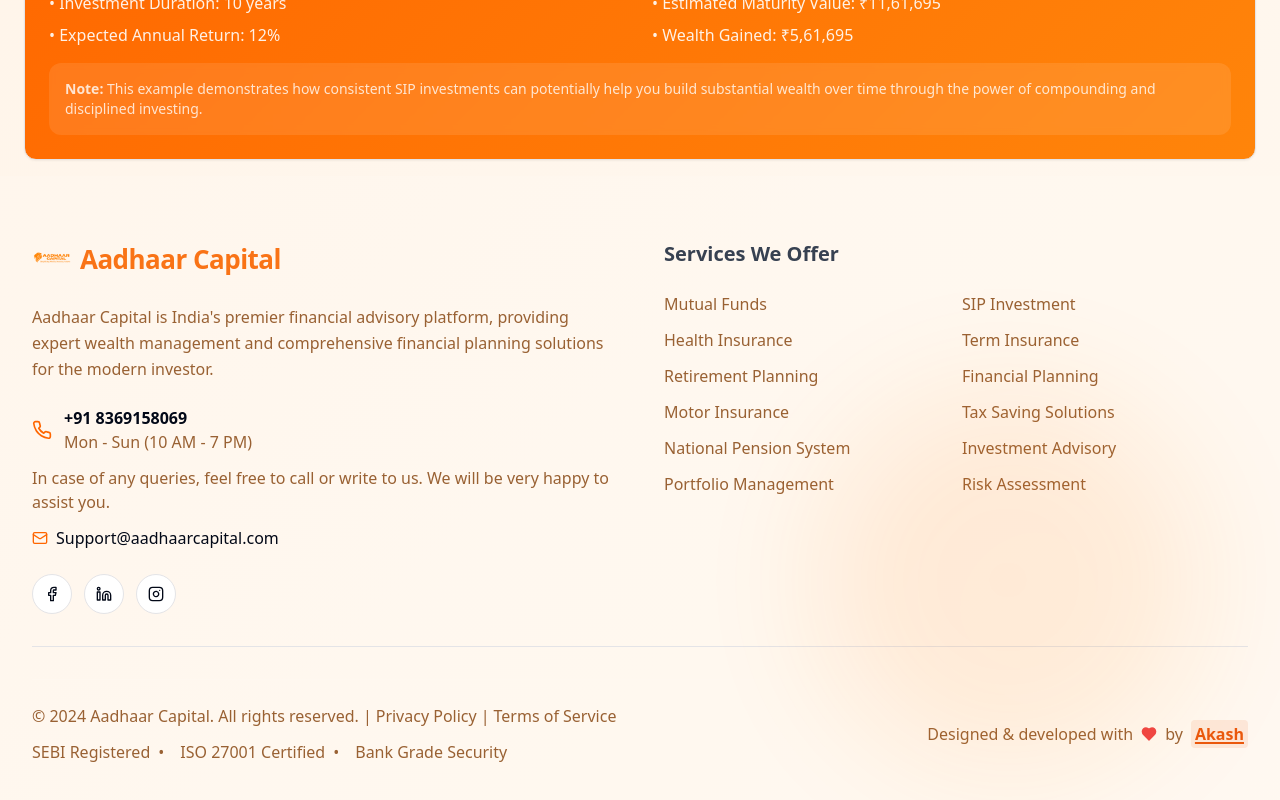
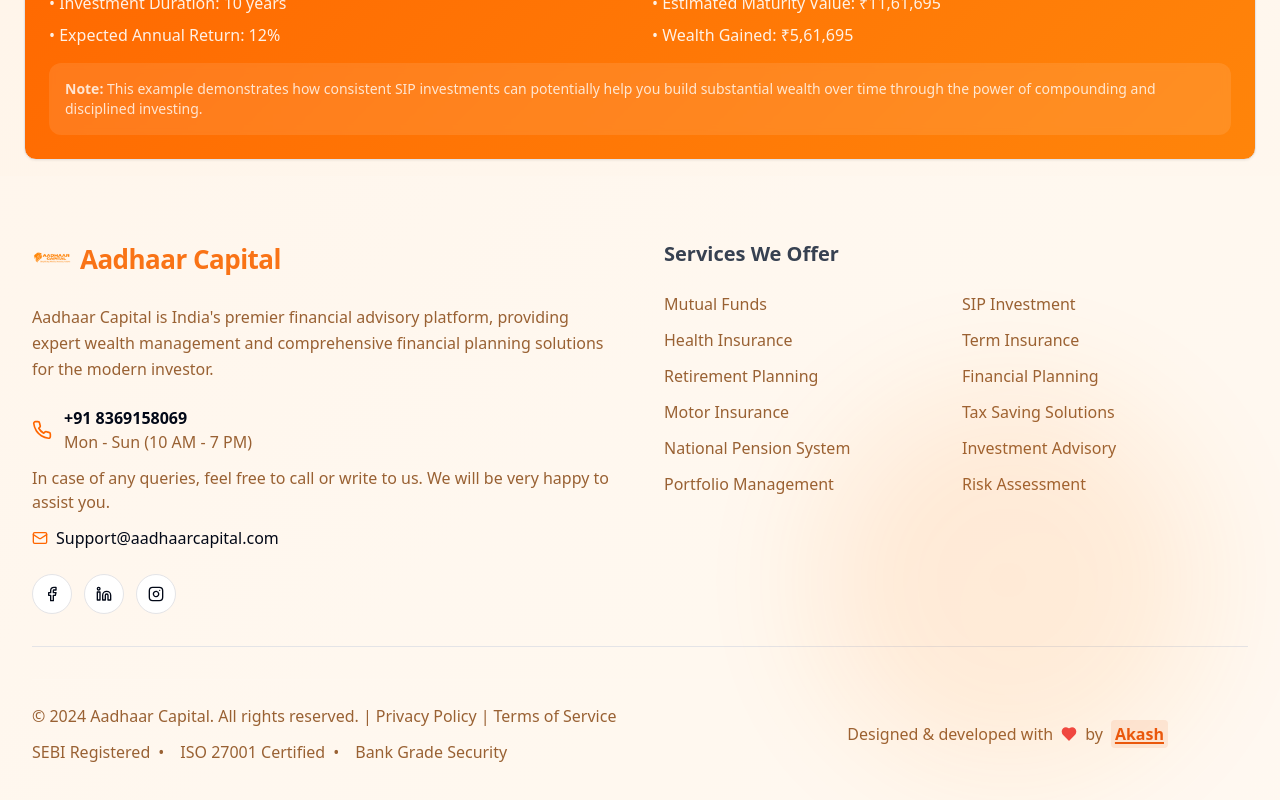
Before and after one commit to Akash-1811/AadhaarCapitalFrontend, a React (Vite) app: page /sip-calculator in a window 1280 px wide. Shown: the part 1853-2653 px from the top of the page. Built offline with nearby package versions, Linux system fonts and the light colour scheme; no server answers.

Commit message:
Fix: Add padding to prevent footer overlap with WhatsApp icon at 100% screen width

```diff
--- a/src/components/Footer.tsx
+++ b/src/components/Footer.tsx
@@ -131,7 +131,7 @@
           </div>
 
           {/* Right Side - Developer Credit */}
-          <div className="flex items-center justify-center lg:justify-end gap-2 body-text-small text-muted-foreground mb-2 sm:mb-0">
+          <div className="flex items-center justify-center lg:justify-end gap-2 body-text-small text-muted-foreground mb-2 sm:mb-0 pr-16 lg:pr-20">
             {/* Mobile: Shorter version */}
             <span className="block sm:hidden" style={{ marginLeft: '30px' }}>
               Designed & dev with ❤ by
```
